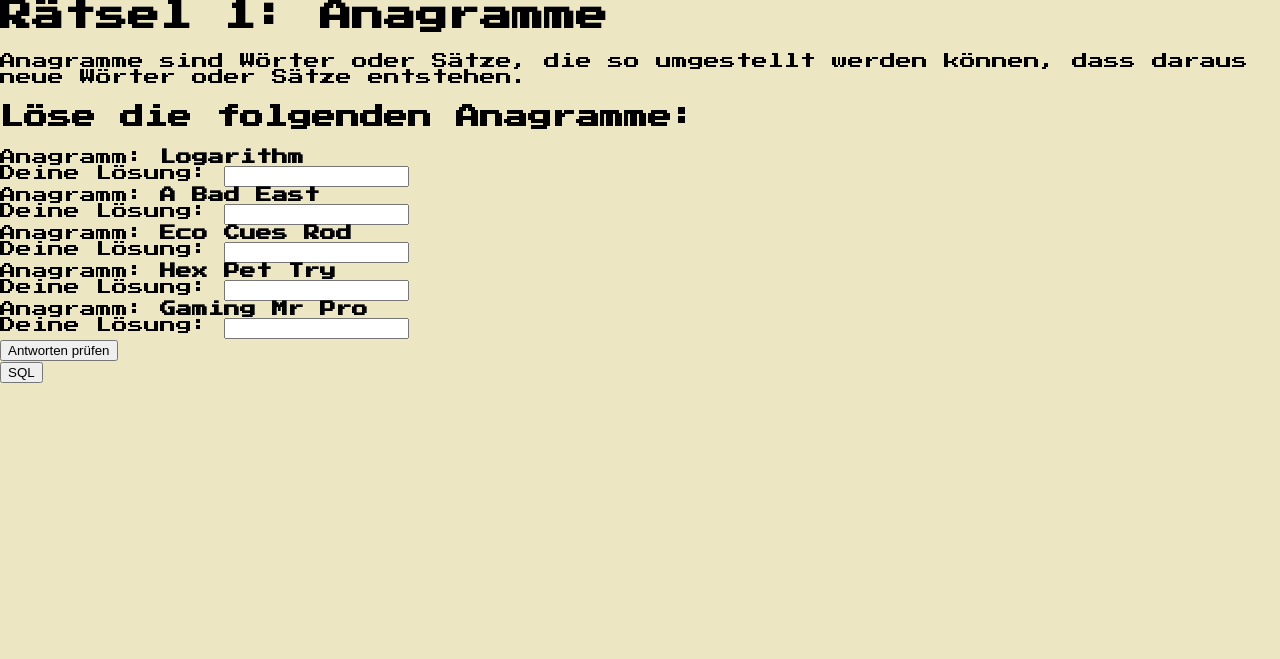
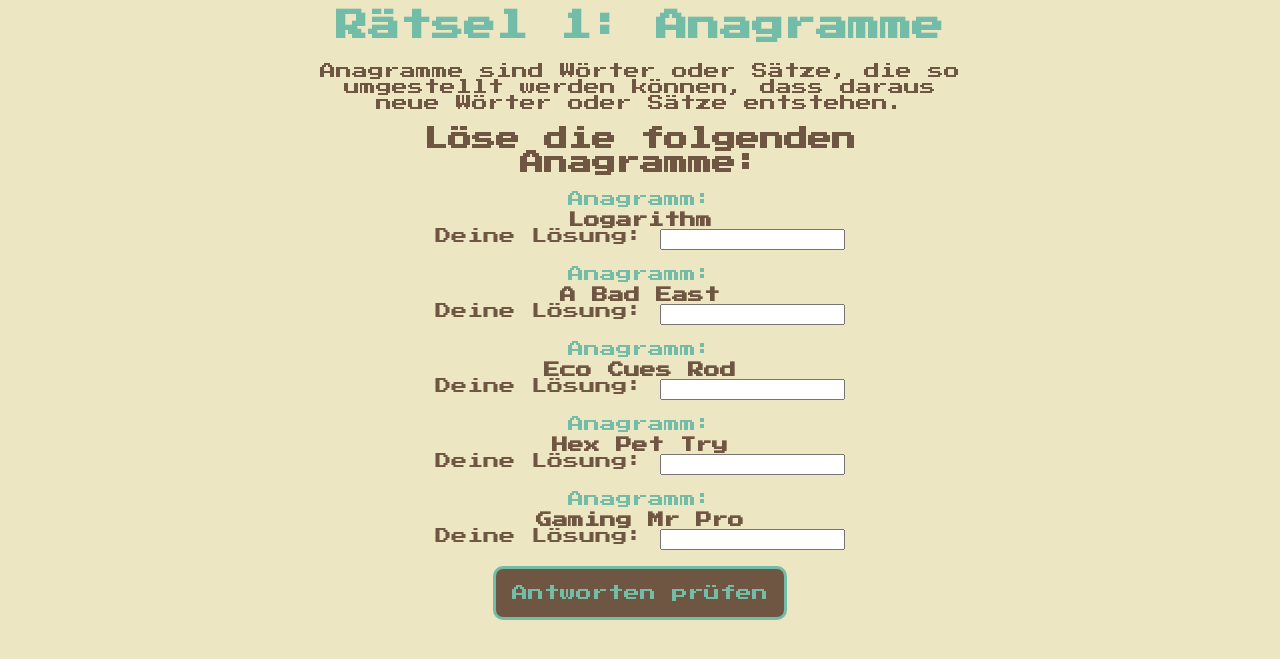
Before and after one commit to cyTaurus/capture-the-flag, a PHP site: page /challenges/anagramms.php in a window 1280 px wide. Shown: the top 659 px of the page. Run offline with PHP 8.4, Linux system fonts and the light colour scheme.

Commit message:
changed folder structure, styled index.php , anagramms.php , encryption.php (WIP), deleted xss.php from tracking

```diff
--- a/Projekt-CaptureTheFlag/assets/style/style.css
+++ b/Projekt-CaptureTheFlag/assets/style/style.css
@@ -16,10 +16,17 @@ img {
 
 h1 {
   margin-top: 0;
+  color:#73BDA8;
 }
 
+/* der Anagramm-Header bekommt eine ID, da hier spezifisch aus Platzgründen das Margin verändert werden muss */
+#anagramm-header {
+  margin-bottom: 0px;
+  margin-top: 5px;
+}
 
-.index-container {
+/* allgemeiner Layout-Container, sodass alles zentriert ist */
+.ctf-container {
     margin-top: 0;
     padding-top: 0;
     height: 100%;
@@ -32,7 +39,7 @@ h1 {
 
 }
 
-
+/* Leaderboard auf index.php */
 .layout {
     display: flex;
     align-items: flex-start;
@@ -49,6 +56,7 @@ h1 {
 
 
 
+/* Start-Text auf index.php*/
 .cursor {
   display: inline-block;
   animation: blink 1s  infinite;
@@ -61,7 +69,9 @@ h1 {
   }
 }
 
-#start {
+
+/* allgemeiner Style für die Buttons */
+.ctf-button {
     background-color: #6F5643;
     color: #73BDA8;
     border: 3px solid #73BDA8;
@@ -71,14 +81,49 @@ h1 {
     padding: 16px 16px;
 }
 
-#start:hover {
+.ctf-button:hover {
     background-color: #D2A24C;
     color: #6F5643;
     border: 3px solid #6F5643;
 }
 
+/* der continue-Button auf anagramms.php braucht aufgrund von Platzgründen eine leichte Anpassung des margin */
+#continue-button {
+    background-color: #6F5643;
+    color: #73BDA8;
+    border: 3px solid #73BDA8;
+    border-radius: 10px;
+    font-size: 16px;
+    font-family: 'Press Start 2P', cursive;
+    padding: 16px 16px;
+    margin-top: 2px;
+}
+
+#continue-button:hover {
+    background-color: #D2A24C;
+    color: #6F5643;
+    border: 3px solid #6F5643;
+}
+
+
+/*message index.php */
 #message-container {
-    width: 600px;
+  width: 600px;
   height: 70px;
   overflow: hidden;
+  text-align: center;
+  display: inline-block;
 }
+
+/* dient des Stylings des "Anagramm"-Paragraphen, der mehrmals generiert wird. Es braucht Platz mit margin, sodass der Text gut lesbar ist */
+p.anagramm {
+  color:#73BDA8;
+  margin-top: 0px;
+  margin-bottom: 5px;
+}
+
+textarea {
+  resize: none;
+  margin-top: 20px;
+  margin-bottom: 20px;
+}
--- a/Projekt-CaptureTheFlag/challenges/anagramms.php
+++ b/Projekt-CaptureTheFlag/challenges/anagramms.php
@@ -31,24 +31,24 @@
     <meta charset="UTF-8">
     <meta name="viewport" content="width=device-width, initial-scale=1.0">
     <title>CTF: Anagramme</title>
-    <link rel="stylesheet" href="../assets/style/style.css">
+    <link rel="stylesheet" href="../assets/style/style.css?v=126">
     <link rel="stylesheet" href="https://fonts.googleapis.com/css2?family=Press+Start+2P">
 
 
 </head>
 <body>
- <div class="layout">
-    <div class="index_container">
+ <!--div class="layout"-->
+    <div class="ctf-container">
      <h1>Rätsel 1: Anagramme</h1>
      <p>Anagramme sind Wörter oder Sätze, die so umgestellt werden können, dass daraus neue Wörter oder Sätze entstehen.</p>
-    <h2>Löse die folgenden Anagramme: </h2>
+     <h2 id="anagramm-header">Löse die folgenden Anagramme: </h2>
 
      <form method="post" action="">
         <?php
             foreach($chosen as $index => $item): ?>
          <div class="question">
             <label>
-                Anagramm: <strong><?= htmlspecialchars($item['anagrams']) ?></strong><br>
+                <br><p class="anagramm">Anagramm:</p> <strong><?= htmlspecialchars($item['anagrams']) ?></strong><br>
                 Deine Lösung:
                 <input type="text" name="answer[<?= $index ?>]" value="<?= isset($_POST['answer'][$index]) ? htmlspecialchars($_POST['answer'][$index]) : '' ?>">
             </label>
@@ -64,24 +64,21 @@
      <?php endforeach; ?>
 
      <!-- Anagramm-Daten als verstecktes Feld erhalten -->
-    <input type="hidden" name="anagrams" value='<?= json_encode($chosen) ?>'>
+     <input type="hidden" name="anagrams" value='<?= json_encode($chosen) ?>'><br>
 
-    <button type="submit">Antworten prüfen</button>
+     <button type="submit" class="ctf-button">Antworten prüfen</button>
 
 
      </form>
 
      <?php if ($allCorrect): ?>
      <form action="encryption.php" method="post">
-        <button type="submit">Nächstes Rätsel</button>
+        <button type="submit" id="continue-button">Nächstes Rätsel</button>
       </form>
      <?php endif; ?>
 
-<!--weiterleitung zur SQL Injection, später LÖSCHEN!! Nur zum testen-->
-<form action="SQL_Injection.php" method="post">
-    <button type="submit">SQL</button>
-    </form>
+
  </div>
-    </div>
+    <!--/div-->
 </body>
 </html>
```
Also changed, not shown: Projekt-CaptureTheFlag/challenges/encryption.php (+10 -5 lines), Projekt-CaptureTheFlag/challenges/xss.php (deleted, +0 -14 lines), Projekt-CaptureTheFlag/index.php (+4 -4 lines). Lines whose indentation alone changed are shown as unchanged.
